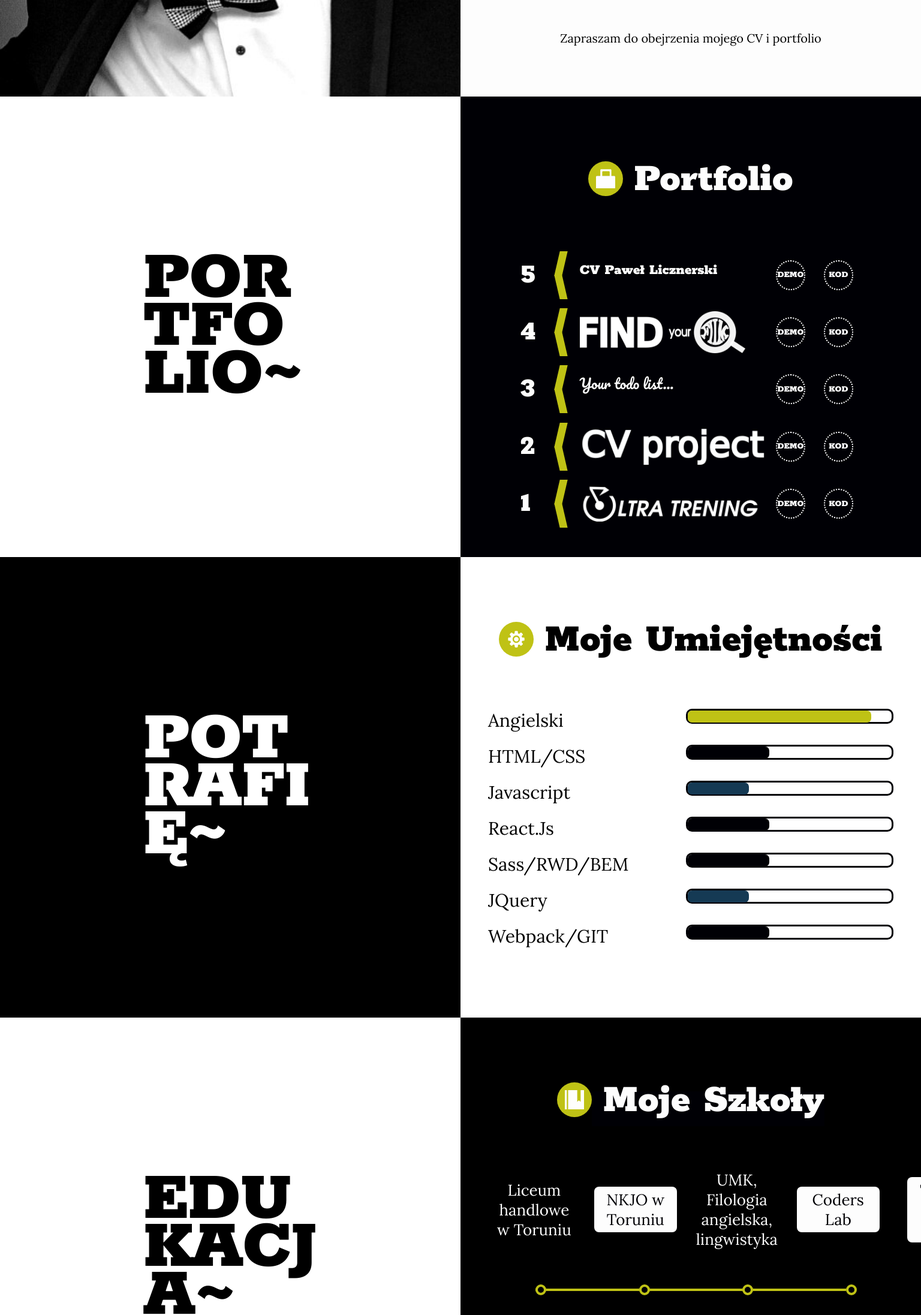
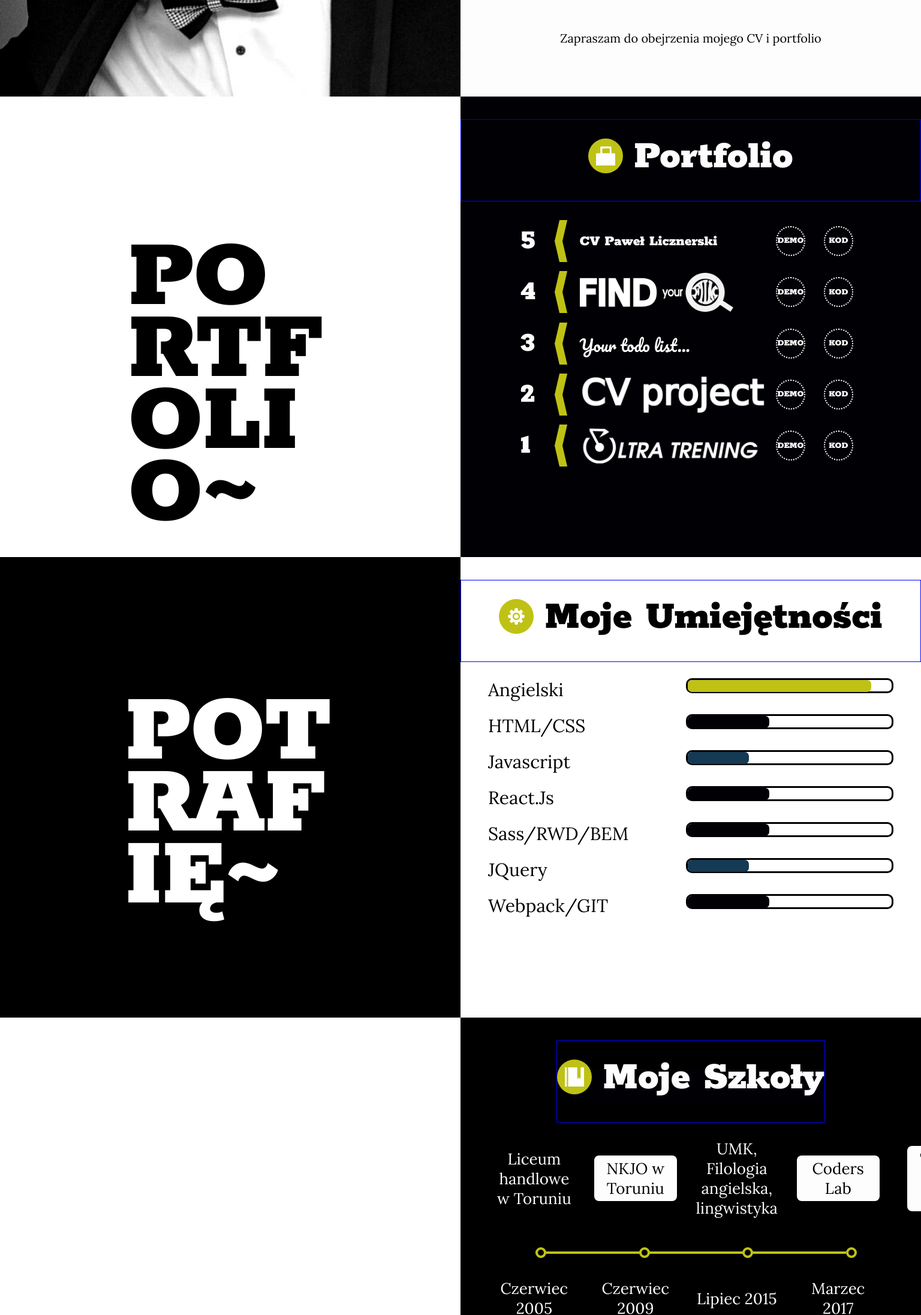
Before and after one commit to pawellicznerski/cv_pawel, a React (Create React App) app: page / in a window 1536 px wide. Shown: the part 607-2800 px from the top of the page at 60% size. Built offline with nearby package versions, Linux system fonts and the light colour scheme.

Commit message:
adding styles to portfolio

```diff
--- a/src/App.css
+++ b/src/App.css
@@ -187,6 +187,13 @@
           font-size: 120px;
           line-height: 80px;
           height: 240px; } }
+      @media (min-width: 1400px) {
+        .portfolio__text_break {
+          color: black;
+          width: 340px;
+          font-size: 170px;
+          line-height: 120px;
+          height: 280px; } }
   .portfolio__content {
     background-color: #fdfdfd;
     height: 500px; }
@@ -210,6 +217,9 @@
     .portfolio__projects {
       width: 100%;
       height: 85%; } }
+  @media (min-width: 1400px) {
+    .portfolio__projects {
+      height: 80%; } }
   .portfolio__projects__project {
     margin-top: 15px;
     width: 90%;
@@ -227,7 +237,7 @@
     @media (min-width: 1400px) {
       .portfolio__projects__project {
         width: 80%;
-        height: 80px; } }
+        height: 70px; } }
     .portfolio__projects__project__no {
       width: 12%;
       background-color: #fdfdfd;
@@ -339,11 +349,12 @@
           .portfolio__projects__project__main__icon {
             height: 50px;
             width: 63%;
-            padding-top: 5px;
             font-size: 23px; } }
         @media (min-width: 1400px) {
           .portfolio__projects__project__main__icon {
-            height: 70px; } }
+            padding-top: 12px;
+            height: 65px;
+            font-size: 27px; } }
         .portfolio__projects__project__main__icon_ultramarathon {
           background-image: url("./components/cv-page/main/portfolio/images/ultramarathon.png"); }
         .portfolio__projects__project__main__icon_cvproject {
@@ -366,7 +377,7 @@
             .portfolio__projects__project__main__icon_pawellicznerski {
               font-size: 25px;
               line-height: 25px;
-              padding-top: 15px; } }
+              padding-top: 22px; } }
       .portfolio__projects__project__main__link {
         font: bold 15px 'rokkitt',serif;
         width: 50px;
@@ -456,6 +467,13 @@
           font-size: 120px;
           line-height: 80px;
           height: 240px; } }
+      @media (min-width: 1400px) {
+        .competence__text_break {
+          color: white;
+          width: 350px;
+          font-size: 170px;
+          line-height: 120px;
+          height: 300px; } }
   .competence__content {
     background-color: white; }
 
@@ -576,7 +594,7 @@
         height: 13vw; } }
     @media (min-width: 1400px) {
       .education__education-progress-bar__el {
-        min-height: 210px; } }
+        min-height: 180px; } }
     .education__education-progress-bar__el__item {
       margin: 0 9px;
       height: 100px;
@@ -762,6 +780,13 @@
           font-size: 120px;
           line-height: 80px;
           height: 240px; } }
+      @media (min-width: 1400px) {
+        .education__text_break {
+          color: white;
+          width: 350px;
+          font-size: 170px;
+          line-height: 120px;
+          height: 290px; } }
   .education__content {
     background-color: white;
     display: flex;
@@ -818,6 +843,13 @@
           font-size: 120px;
           line-height: 80px;
           height: 310px; } }
+      @media (min-width: 1400px) {
+        .experience__text_break {
+          color: white;
+          width: 400px;
+          font-size: 170px;
+          line-height: 120px;
+          height: 350px; } }
 
 .experience__content {
   background-color: #fdfdfd;
@@ -865,7 +897,7 @@
         min-height: 220px; } }
     @media (min-width: 1400px) {
       .experience__content__section__el {
-        min-height: 250px; } }
+        min-height: 260px; } }
     .experience__content__section__el__text_title {
       margin: 3px;
       background-color: inherit;
@@ -884,7 +916,8 @@
           font-size: 20px; } }
       @media (min-width: 1400px) {
         .experience__content__section__el__text_title {
-          font-size: 25px; } }
+          font-size: 25px;
+          font-weight: bold; } }
     .experience__content__section__el__text_main {
       margin: 3px;
       background-color: inherit;
@@ -903,7 +936,7 @@
           font-size: 18px; } }
       @media (min-width: 1400px) {
         .experience__content__section__el__text_main {
-          font-size: 24px; } }
+          font-size: 21px; } }
     .experience__content__section__el__text_date {
       padding: 3px 3px 3px 6px;
       order: 2;
@@ -925,7 +958,7 @@
           font-size: 22px; } }
       @media (min-width: 1400px) {
         .experience__content__section__el__text_date {
-          font-size: 26px; } }
+          font-size: 29px; } }
 
 .experience__content__section__el__text_arrow::before {
   width: 14px;
@@ -994,6 +1027,13 @@
           font-size: 120px;
           line-height: 80px;
           height: 320px; } }
+      @media (min-width: 1400px) {
+        .interests__text_break {
+          color: black;
+          width: 410px;
+          font-size: 170px;
+          line-height: 120px;
+          height: 350px; } }
   @media (min-width: 600px) {
     .interests__content {
       background-color: black;
@@ -1140,44 +1180,45 @@
           position: absolute; } }
     @media (min-width: 1400px) {
       .interests__content .interests__cirles_item_dark-main {
-        font-size: 26.4px;
-        width: 240px;
-        height: 240px;
+        font-size: 30.8px;
+        width: 280px;
+        height: 280px;
         border: 8px solid #bfc215;
         position: relative; }
         .interests__content .interests__cirles_item_dark-main_lightest {
-          font-size: 21.6px;
-          left: -141.6px;
-          top: 84px;
+          font-size: 25.2px;
+          left: -165.2px;
+          top: 98px;
+          width: 196px;
+          height: 196px;
+          position: absolute; }
+        .interests__content .interests__cirles_item_dark-main_light {
+          font-size: 30.8px;
+          left: -103.6px;
+          top: -28px;
           width: 168px;
           height: 168px;
           position: absolute; }
-        .interests__content .interests__cirles_item_dark-main_light {
-          font-size: 26.4px;
-          left: -88.8px;
-          top: -24px;
-          width: 144px;
-          height: 144px;
-          position: absolute; }
         .interests__content .interests__cirles_item_dark-main_darkest {
-          font-size: 26.4px;
-          right: -88.8px;
-          top: 132px;
-          width: 144px;
-          height: 144px;
+          font-size: 30.8px;
+          right: -103.6px;
+          top: 154px;
+          width: 168px;
+          height: 168px;
           position: absolute; } }
 
 .section-el-header {
   padding-bottom: 10px;
-  background-color: rgba(10, 10, 10, 0);
+  background-color: rgba(10, 10, 100, 0);
   display: flex;
-  justify-content: center; }
+  justify-content: center;
+  border: 1px solid blue; }
   @media (min-width: 600px) {
     .section-el-header {
       padding-bottom: 0; } }
   @media (min-width: 1400px) {
     .section-el-header {
-      margin: 5vw 0 2vw 0; } }
+      margin: 2.5vw 0 1vw 0; } }
   .section-el-header__icon {
     background-position: center;
     background-repeat: no-repeat;
--- a/src/components/cv-page/main/__section-text-mixin/_section-text-mixin.scss
+++ b/src/components/cv-page/main/__section-text-mixin/_section-text-mixin.scss
@@ -3,7 +3,7 @@
 @mixin section-text-mixin(
   $text-background-color,$text-color,$text-width,
   $text-background-color-2,$text-color-2,$text-width-2,
-  $text-background-color-3,$text-color-3,$text-width-3,$text-height-3
+  $text-background-color-3,$text-color-3,$text-width-3,$text-height-3,
   $text-background-color-4,$text-color-4,$text-width-4,$text-height-4
   ) {
   &__text{
--- a/src/components/cv-page/main/__section__el_header/_section__el_header.scss
+++ b/src/components/cv-page/main/__section__el_header/_section__el_header.scss
@@ -2,7 +2,7 @@
 
   .section-el-header{
     padding-bottom: 10px;
-    background-color: rgba(10,10,10,0);
+    background-color: rgba(10,10,100,0);
     display: flex;
     justify-content: center;
     border: 1px solid blue;
```
